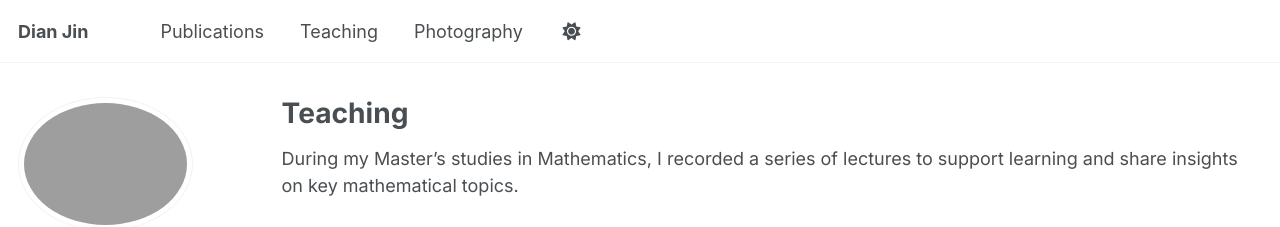
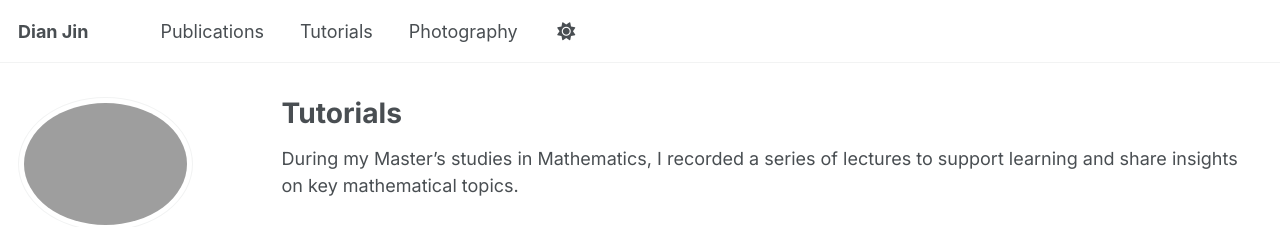
Before and after one commit to DianJin-Frederick/DianJin-Frederick.github.io, a Jekyll site: the page built from _pages/tutorials.md, in a window 1280 px wide. Shown: the top 227 px of the page. Built offline with Jekyll 4.4.1, drawn with Linux system fonts in a browser that asks for light colours; some web fonts are replaced; a script that is not in the unit is left out.

Commit message:
Change teaching to tutorials

```diff
--- a/_data/navigation.yml
+++ b/_data/navigation.yml
@@ -11,8 +11,8 @@ main:
   - title: "Publications"
     url: /publications/
 
-  - title: "Teaching"
-    url: /teaching/
+  - title: "Tutorials"
+    url: /tutorials/
 
   # - title: "CV"
   #   url: /cv-json/
--- a/_pages/teaching.md
+++ b/_pages/tutorials.md
@@ -1,7 +1,7 @@
 ---
 layout: archive
-title: "Teaching"
-permalink: /teaching/
+title: "Tutorials"
+permalink: /tutorials/
 author_profile: true
 ---
 
```
